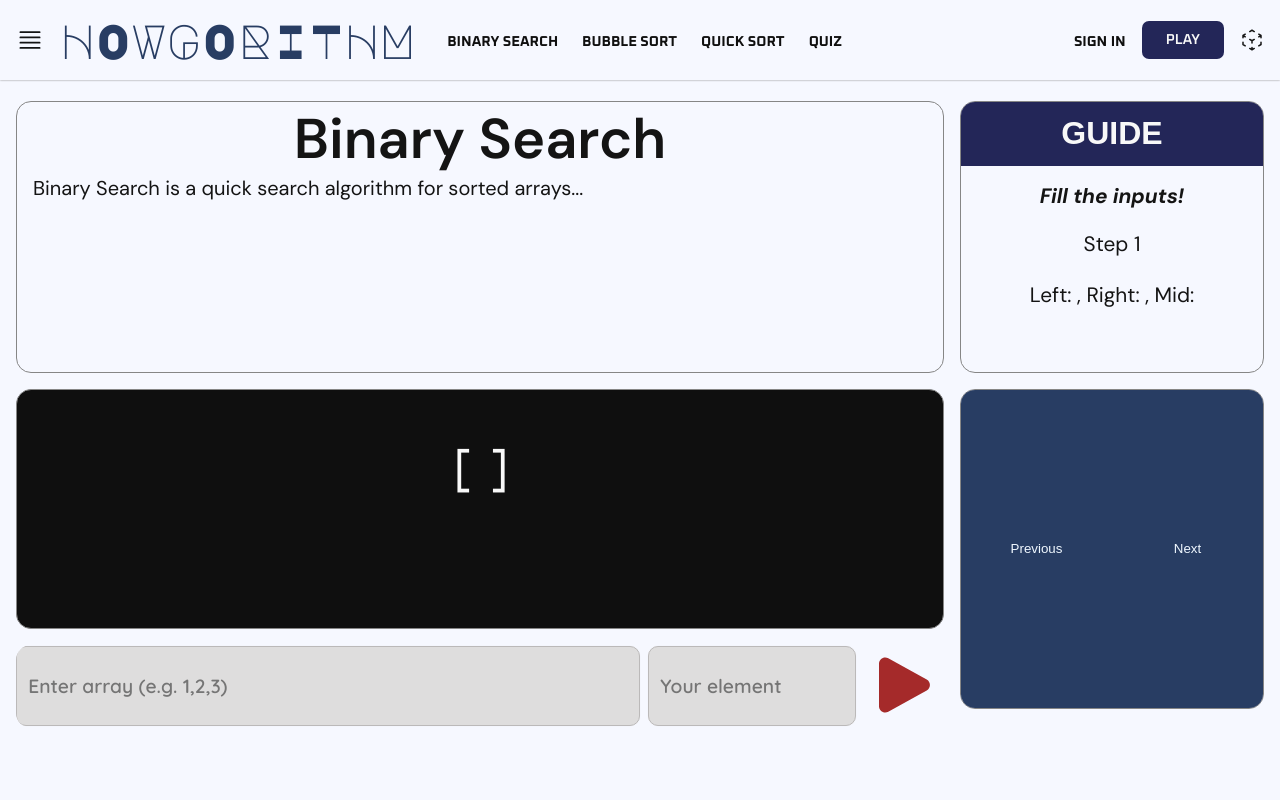
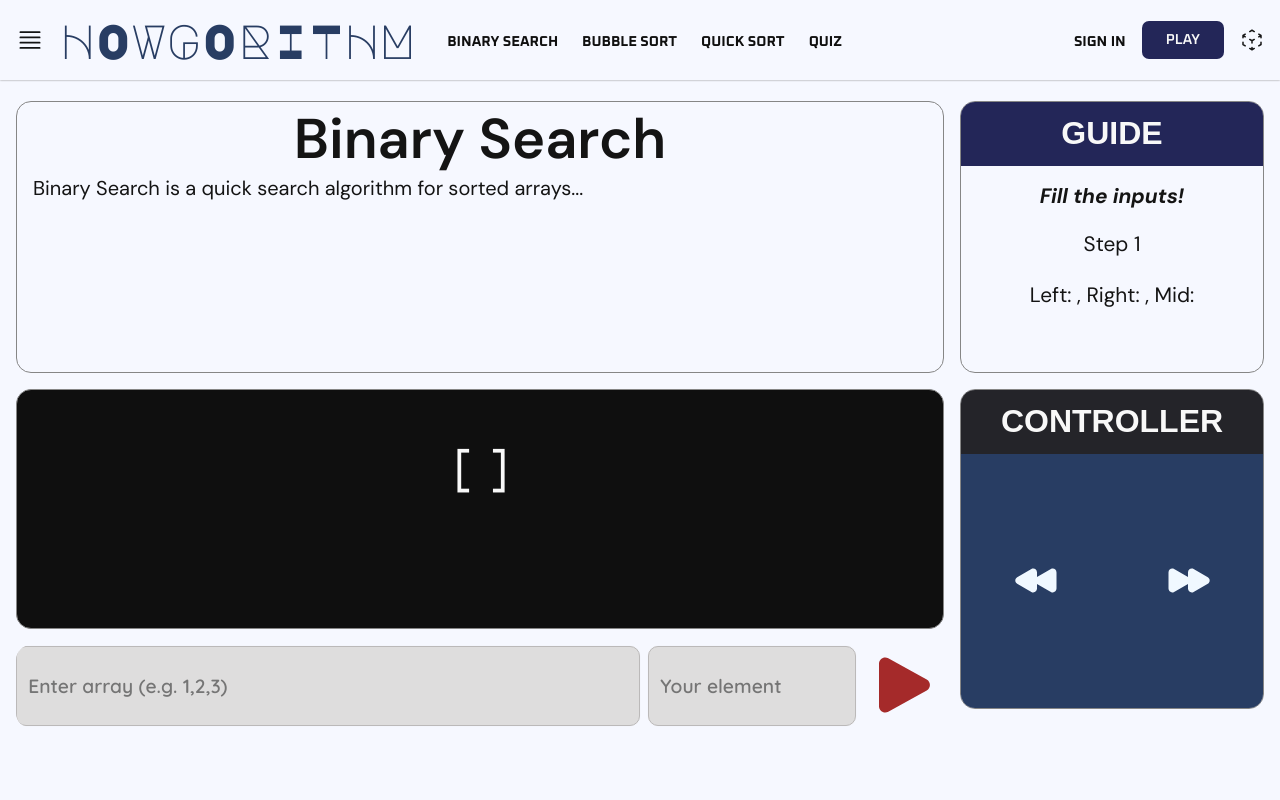
Before and after one commit to Reasondro/Howgorithm-Web, a React (Vite) app: page /binary-search in a window 1280 px wide. Shown: the top 800 px of the page. Built offline with nearby package versions, Linux system fonts and the light colour scheme; a web font is replaced by a local one.

Commit message:
before effect changes

```diff
--- a/src/pages/BinarySearch/BinarySearch.tsx
+++ b/src/pages/BinarySearch/BinarySearch.tsx
@@ -1,4 +1,4 @@
-import React, { useEffect, useState } from "react";
+import React, { useCallback, useEffect, useState } from "react";
 import "@/components/Lab/Lab.css";
 import "./BinarySearch.css";
 
@@ -66,7 +66,7 @@ const BinarySearch: React.FC = () => {
     setIterations(steps);
   };
 
-  const displayCurrentStep = () => {
+  const displayCurrentStep = useCallback(() => {
     if (iterations.length > 0) {
       const { comparison, mid } = iterations[currentStep];
       let message = "";
@@ -87,12 +87,11 @@ const BinarySearch: React.FC = () => {
 
       setResultMessage(message);
     }
-  };
+  }, [currentStep, iterations]);
 
-  // UseEffect to call displayCurrentStep whenever currentStep or iterations change
   useEffect(() => {
     displayCurrentStep();
-  }, [currentStep, iterations]);
+  }, [currentStep, iterations, displayCurrentStep]);
 
   const handleSearch = (e: React.FormEvent) => {
     e.preventDefault();
@@ -154,8 +153,8 @@ const BinarySearch: React.FC = () => {
           <p id="result">
             [
             {iterations[currentStep]?.array.map((num, idx) => (
+              <React.Fragment key={idx}>
                 <span
-                key={idx}
                   className={
                     (idx === iterations[currentStep]?.mid ? "mid " : "") +
                     (idx >= iterations[currentStep]?.l &&
@@ -170,6 +169,8 @@ const BinarySearch: React.FC = () => {
                 >
                   {num}
                 </span>
+                {idx < iterations[currentStep].array.length - 1 && ", "}
+              </React.Fragment>
             ))}
             ]
           </p>
@@ -207,14 +208,38 @@ const BinarySearch: React.FC = () => {
           </form>
         </section>
         <section className="item5">
-          <button onClick={handlePreviousStep} disabled={currentStep === 0}>
-            Previous
+          <div id="controller-container">
+            <h2 id="controller-text">Controller</h2>
+          </div>
+          <button
+            type="button"
+            onClick={handlePreviousStep}
+            disabled={currentStep === 0}
+            aria-label="Previous"
+          >
+            <svg
+              xmlns="http://www.w3.org/2000/svg"
+              viewBox="0 0 24 24"
+              fill="currentColor"
+              className="size-6"
+            >
+              <path d="M9.195 18.44c1.25.714 2.805-.189 2.805-1.629v-2.34l6.945 3.968c1.25.715 2.805-.188 2.805-1.628V8.69c0-1.44-1.555-2.343-2.805-1.628L12 11.029v-2.34c0-1.44-1.555-2.343-2.805-1.628l-7.108 4.061c-1.26.72-1.26 2.536 0 3.256l7.108 4.061Z" />
+            </svg>
           </button>
           <button
+            type="button"
             onClick={handleNextStep}
             disabled={currentStep === iterations.length - 1}
+            aria-label="Next"
           >
-            Next
+            <svg
+              xmlns="http://www.w3.org/2000/svg"
+              viewBox="0 0 24 24"
+              fill="currentColor"
+              className="size-6"
+            >
+              <path d="M5.055 7.06C3.805 6.347 2.25 7.25 2.25 8.69v8.122c0 1.44 1.555 2.343 2.805 1.628L12 14.471v2.34c0 1.44 1.555 2.343 2.805 1.628l7.108-4.061c1.26-.72 1.26-2.536 0-3.256l-7.108-4.061C13.555 6.346 12 7.249 12 8.689v2.34L5.055 7.061Z" />
+            </svg>
           </button>
         </section>
       </div>
```
Lines whose indentation alone changed are shown as unchanged.
